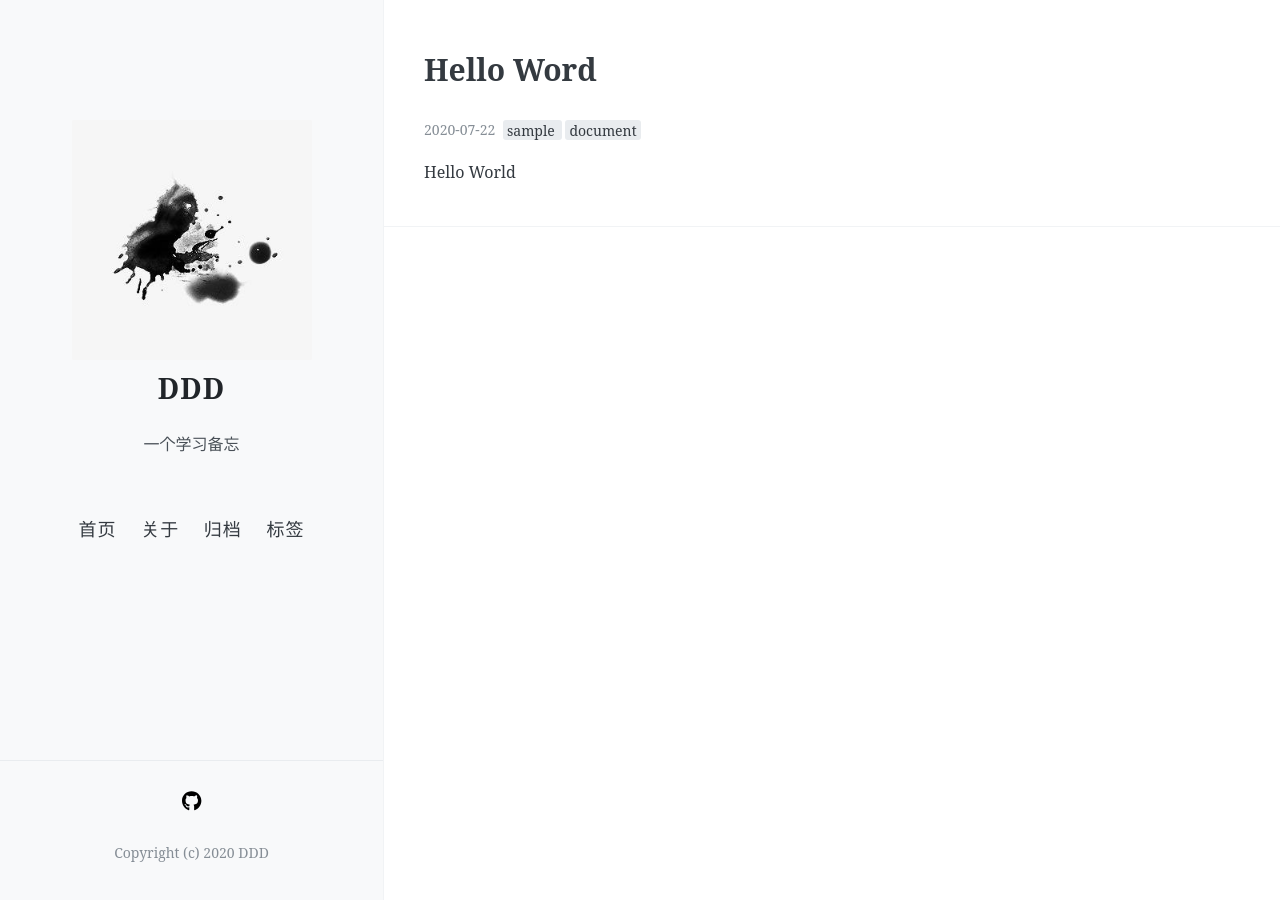
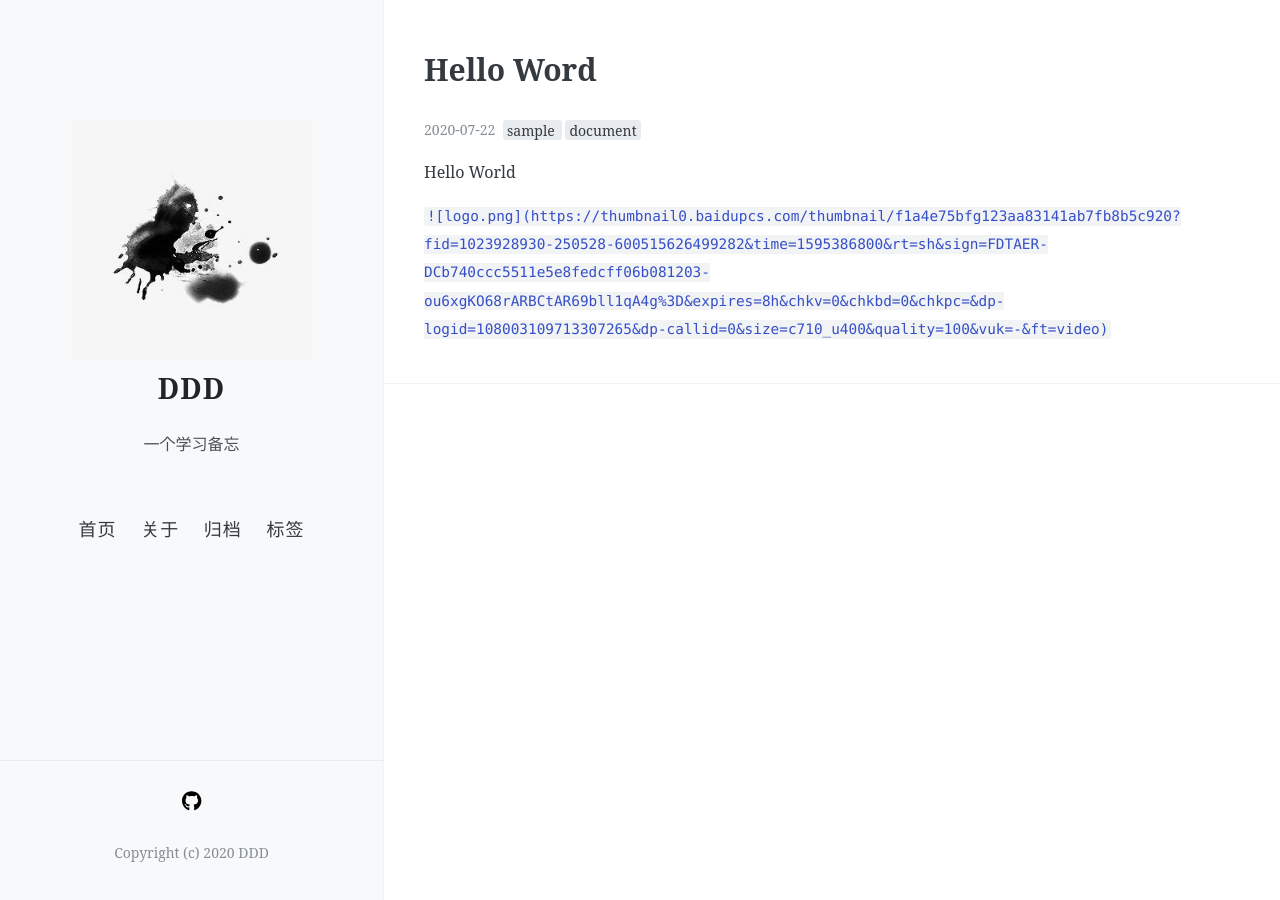
Before and after one commit to dddgithub/dddblog, a Jekyll site: the page built from _posts/2020-07-22-document.md, in a window 1280 px wide. Built offline with Jekyll 4.4.1, drawn with Linux system fonts in a browser that asks for light colours; nearby versions of some CDN libraries.

Commit message:
20200721

```diff
--- a/_posts/2020-07-22-document.md
+++ b/_posts/2020-07-22-document.md
@@ -10,3 +10,5 @@ comments: true
 ---
 
 Hello World
+
+`![logo.png](https://thumbnail0.baidupcs.com/thumbnail/f1a4e75bfg123aa83141ab7fb8b5c920?fid=1023928930-250528-600515626499282&time=1595386800&rt=sh&sign=FDTAER-DCb740ccc5511e5e8fedcff06b081203-ou6xgKO68rARBCtAR69bll1qA4g%3D&expires=8h&chkv=0&chkbd=0&chkpc=&dp-logid=108003109713307265&dp-callid=0&size=c710_u400&quality=100&vuk=-&ft=video)`
```
